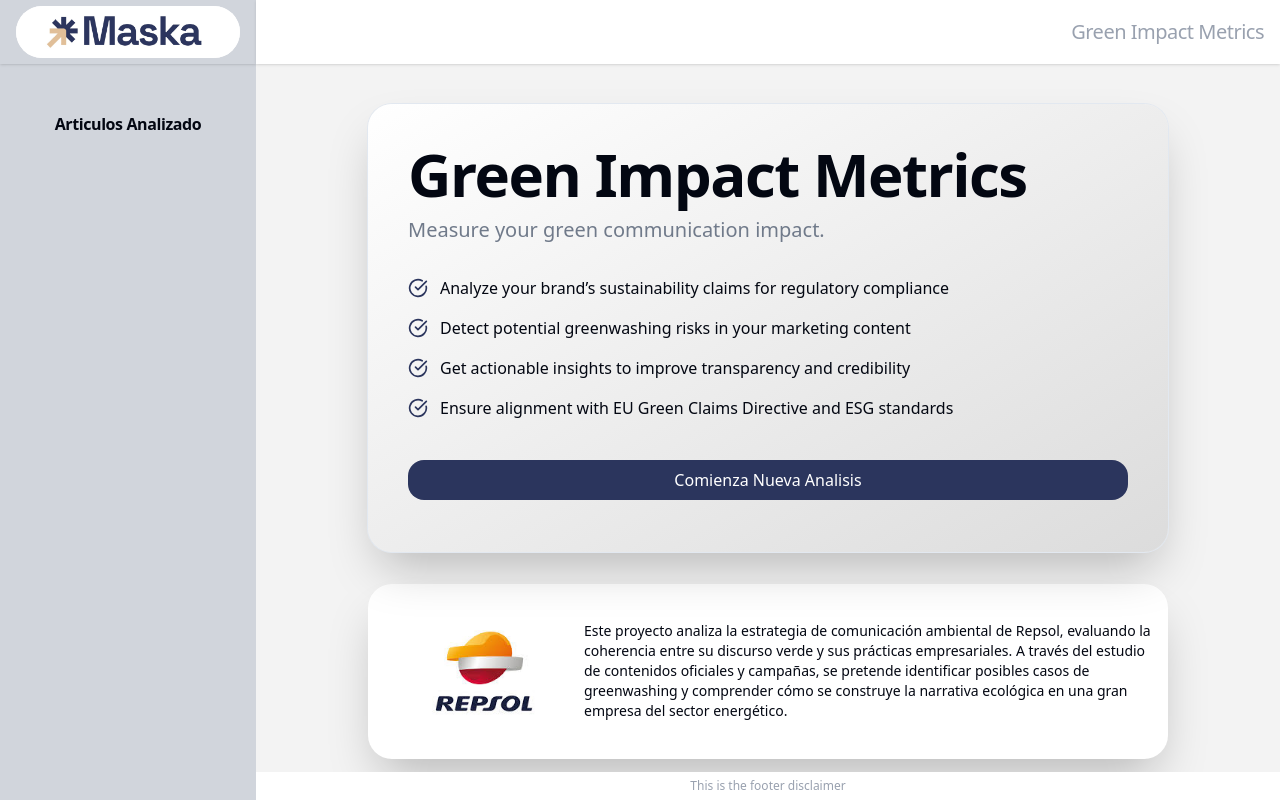
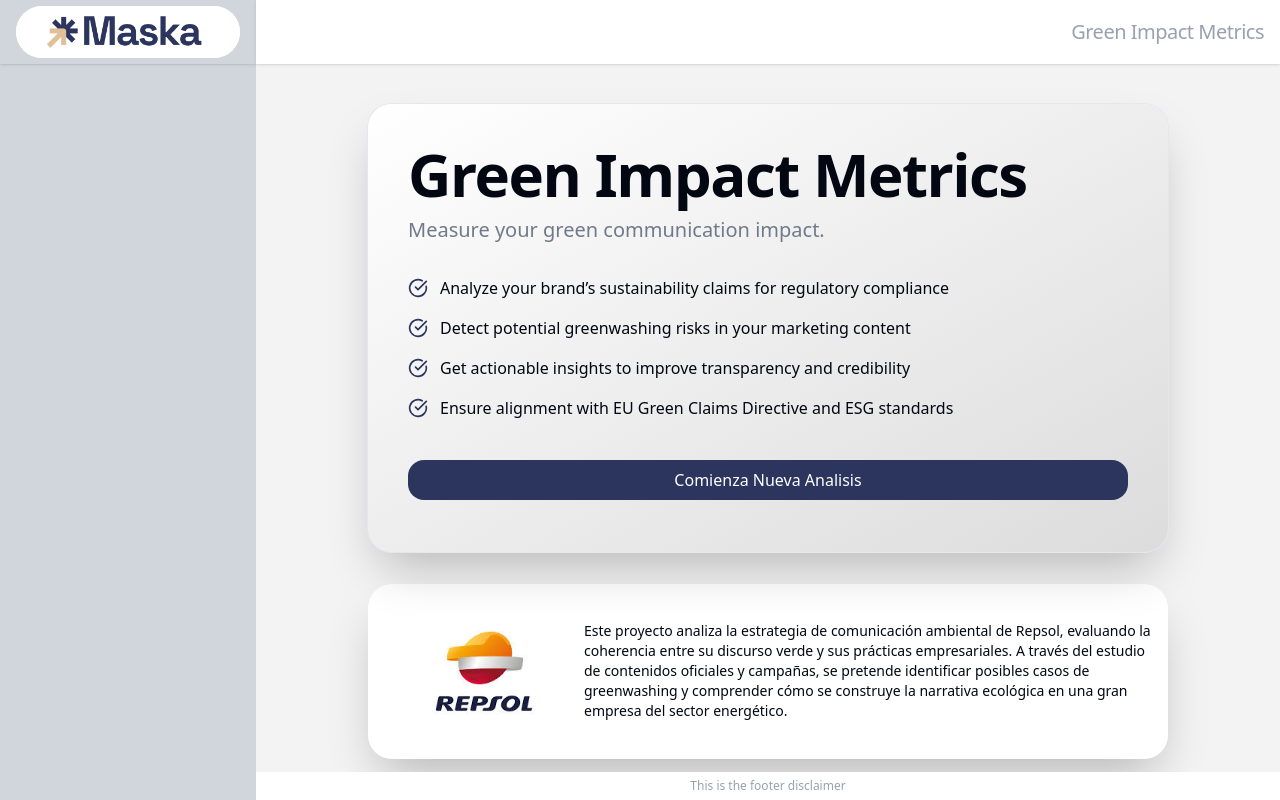
Before and after one commit to thelore85/pj-green-washer, a React (Vite) app: page / in a window 1280 px wide. Built offline with nearby package versions, Linux system fonts and the light colour scheme.

Commit message:
removed sidebar title

```diff
--- a/src/components/cards/ArticlePreviewList.tsx
+++ b/src/components/cards/ArticlePreviewList.tsx
@@ -6,7 +6,7 @@ export default function ArticlePreviewList() {
 
   return (
     <div className="h-full overflow-auto p-4">
-      <h2 className="mb-5 text-center font-bold tracking-tight">Articulos Analizado</h2>
+      {articleList?.length !== 0 && <h2 className="mb-5 text-center font-bold tracking-tight">Articulos Analizado</h2>}
       {articleList?.map((article) => {
         return <ArticlePreviewCard key={article.article_id} article={article} />
       })}
```
